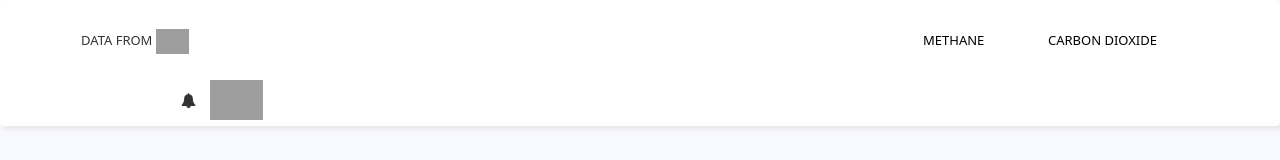
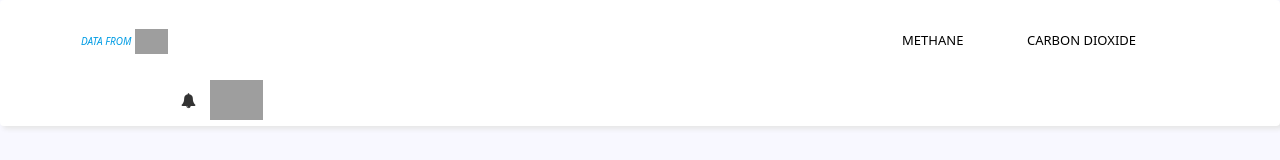
Before and after one commit to ccressman/global-carbon-and-methan-emissions, a plain HTML site: page Templates/index.html in a window 1280 px wide. Shown: the top 160 px of the page. Drawn offline with nearby package versions, Linux system fonts and the light colour scheme; files that its build step writes are made by us from their sources; grey boxes are pictures that could not be loaded.

Commit message:
Add files via upload

```diff
--- a/static/css.css/style.css
+++ b/static/css.css/style.css
@@ -2,6 +2,12 @@
   margin: 0;
   padding: 0;
   font-family: system-ui, -apple-system, BlinkMacSystemFont, 'Segoe UI', Roboto, Oxygen, Ubuntu, Cantarell, 'Open Sans', 'Helvetica Neue', sans-serif;
+}
+
+p{
+  font-style: italic;
+  font-size: 10px;
+  color: rgb(0, 156, 228);
 }
 
 #logo {
```
